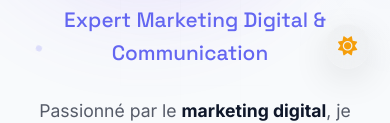
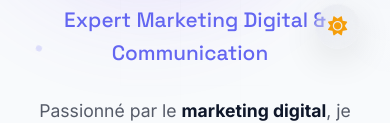
Before and after one commit to flaxing-one/noah-portfolio, a website: page index.html in a window 390 px wide. Shown: the part 695-818 px from the top of the page. Drawn offline with Linux system fonts and the light colour scheme.

Commit message:
🔧 Fix theme toggle positioning with higher z-index

```diff
--- a/css/styles.css
+++ b/css/styles.css
@@ -2447,16 +2447,16 @@ button:focus-visible {
 
 /* Theme Toggle Button */
 .theme-toggle {
-    position: fixed;
-    bottom: 100px;
-    right: 30px;
+    position: fixed !important;
+    bottom: 100px !important;
+    right: 30px !important;
     width: 50px;
     height: 50px;
     border-radius: 50%;
     background: var(--bg-card);
     border: 1px solid rgba(255, 255, 255, 0.1);
     backdrop-filter: blur(20px);
-    z-index: 1000;
+    z-index: 9999 !important;
     display: flex;
     align-items: center;
     justify-content: center;
```
